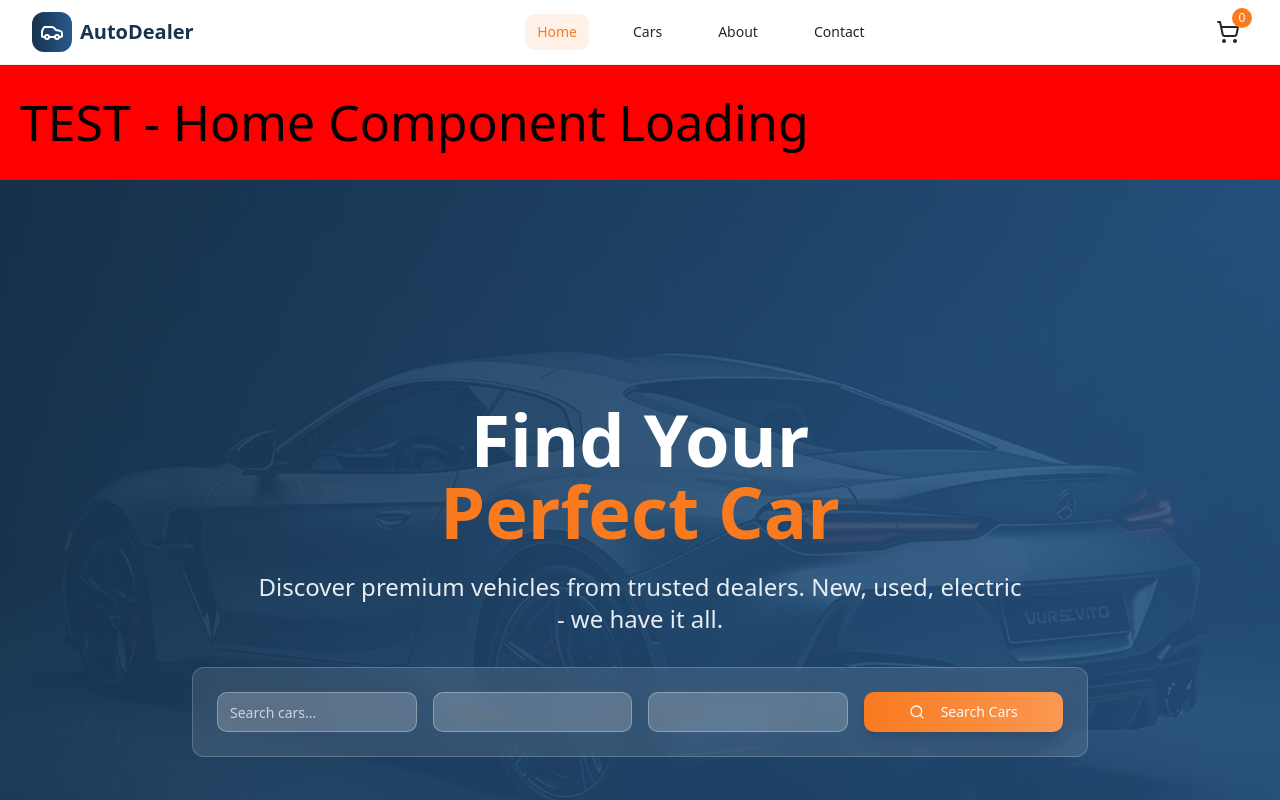
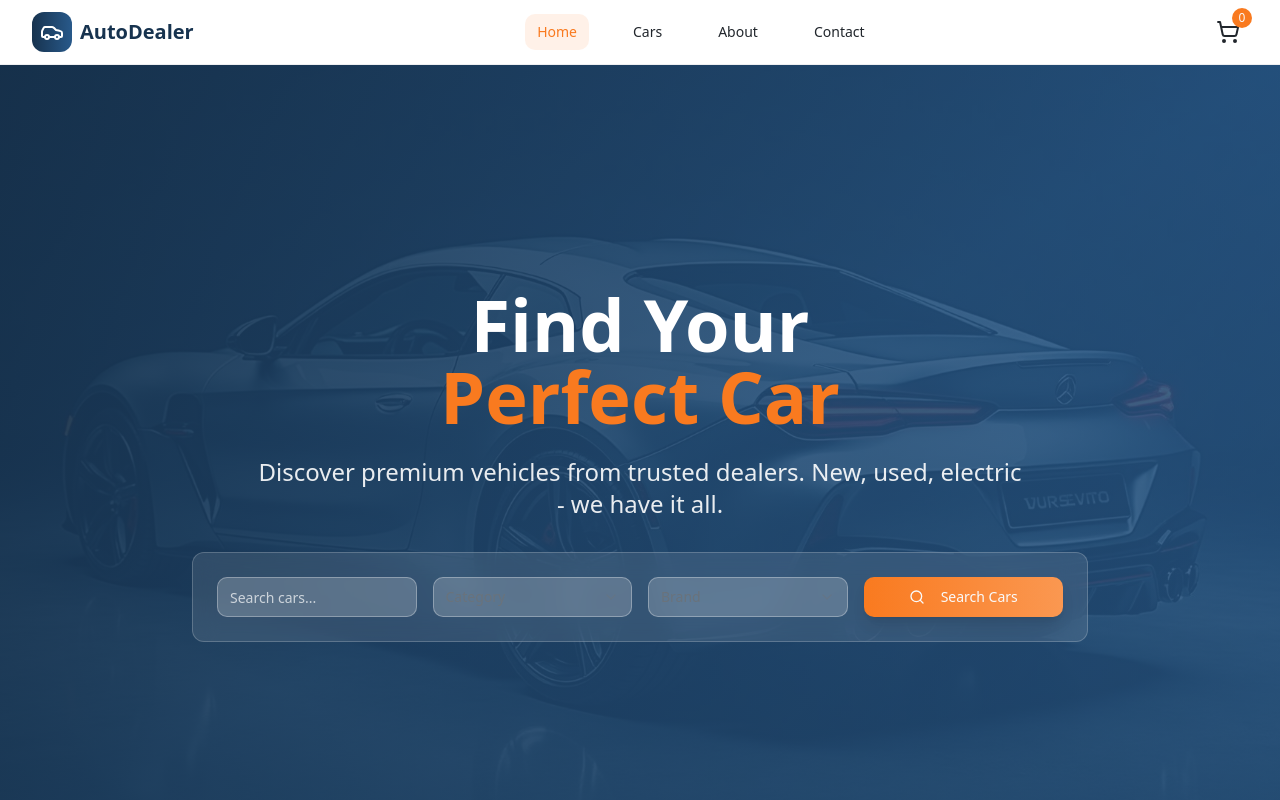
Before and after one commit to nsanzimana250/autodealer, a React (Vite) app: page / in a window 1280 px wide. Shown: the top 800 px of the page. Built offline with nearby package versions, Linux system fonts and the light colour scheme; the HTML template or start-up script is replaced by a standard one.

Commit message:
Remove test component loading div

```diff
--- a/src/pages/Home.tsx
+++ b/src/pages/Home.tsx
@@ -26,8 +26,7 @@ const Home = () => {
   ];
 
   return (
-    <div className="min-h-screen" style={{ backgroundColor: 'red' }}>
-      <h1 style={{ color: 'black', fontSize: '50px', padding: '20px' }}>TEST - Home Component Loading</h1>
+    <div className="min-h-screen">
       {/* Hero Section */}
       <section className="hero-section relative min-h-screen flex items-center justify-center text-white overflow-hidden">
         <div className="absolute inset-0">
```
